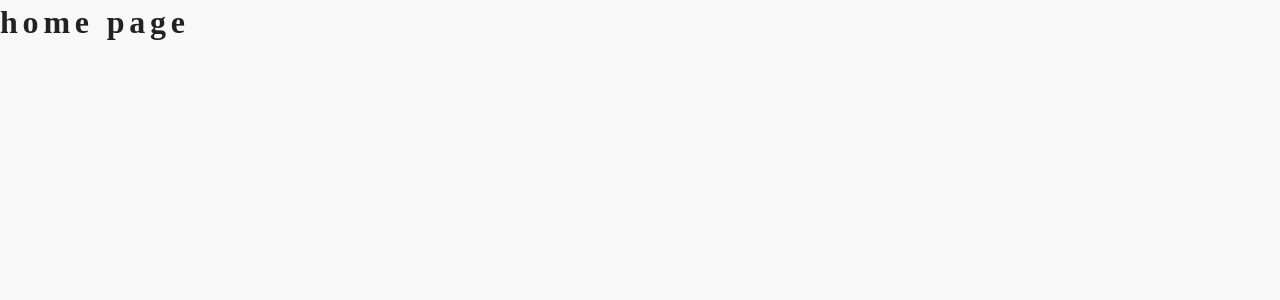
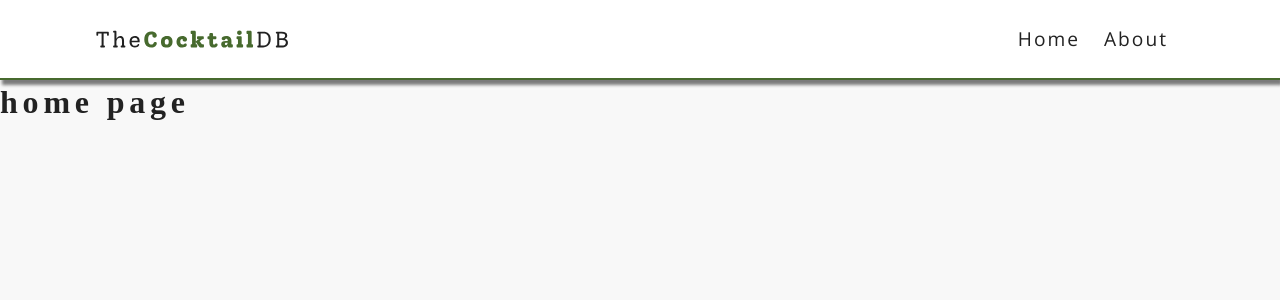
Before and after one commit to nelsW70/react-cocktails, a React (Create React App) app: page / in a window 1280 px wide. Shown: the top 300 px of the page. Built offline with nearby package versions, Linux system fonts and the light colour scheme; a web font is replaced by a local one.

Commit message:
add: navbar component

```diff
--- a/src/App.jsx
+++ b/src/App.jsx
@@ -5,10 +5,13 @@
 import Error from './pages/Error';
 import About from './pages/About';
 import SingleCocktail from './pages/SingleCocktail';
+//navbar
+import Navbar from './components/Navbar';
 
 export default function App() {
   return (
     <Router>
+      <Navbar />
       <Switch>
         <Route exact path="/">
           <Home />
--- a/src/components/Navbar.jsx
+++ b/src/components/Navbar.jsx
@@ -1,5 +1,19 @@
-import React from "react";
+import React from 'react';
+import { Link } from 'react-router-dom';
+import logo from '../logo.svg';
 
 export default function Navbar() {
-  return <h1>navbar component</h1>;
+  return (
+    <nav className="navbar">
+      <div className="nav-center">
+        <img src={logo} alt="cocktail db logo" className="logo" />
+        <ul className="nav-links">
+          <li>
+            <Link to="/">Home</Link>
+            <Link to="/about">About</Link>
+          </li>
+        </ul>
+      </div>
+    </nav>
+  );
 }
--- a/src/index.css
+++ b/src/index.css
@@ -3,7 +3,7 @@
 Fonts
 ======
 */
-@import url("https://fonts.googleapis.com/css?family=Open+Sans:300i,400|Solway:400,500&display=swap");
+@import url('https://fonts.googleapis.com/css?family=Open+Sans:300i,400|Solway:400,500&display=swap');
 /*
 ======
 Variables
@@ -13,8 +13,8 @@
   --primaryLightColor: #d4e6a5;
   --primaryColor: #476a2e;
   --primaryDarkColor: #c02c03;
-  --primaryFont: "Open Sans", sans-serif;
-  --slantedFont: "Solway", serif;
+  --primaryFont: 'Open Sans', sans-serif;
+  --slantedFont: 'Solway', serif;
   --mainWhite: #fff;
   --offWhite: #f7f7f7;
   --mainBackground: #f8f8f8;
```
